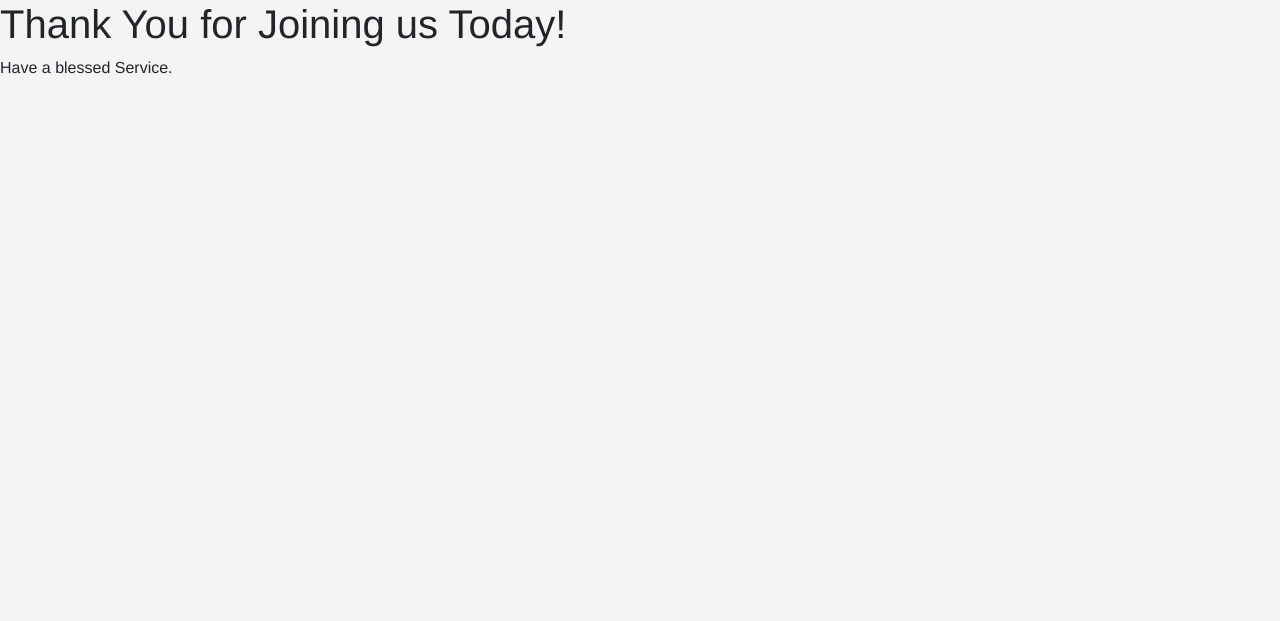
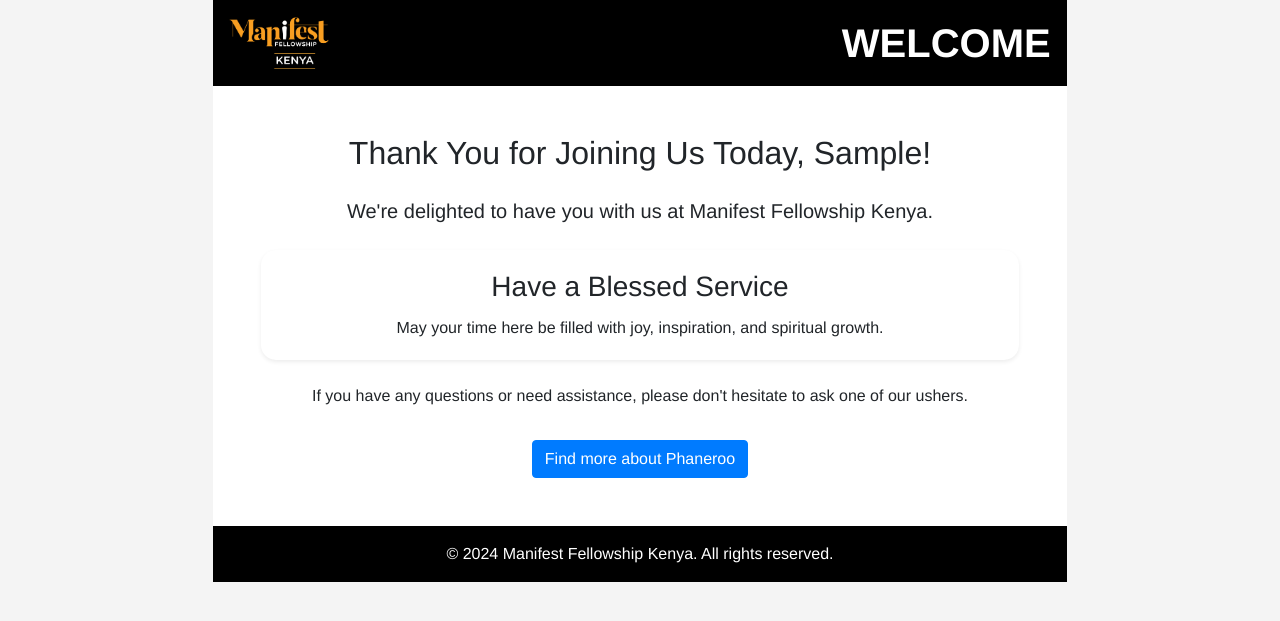
Before and after one commit to am-derrick/church_reg, a Django app: template templates/welcome.html in a window 1280 px wide. Shown: the top 621 px of the page. Run offline with Django 5.2, Linux system fonts and the light colour scheme; the template is opened without the code that fills it: most values are stand-ins (such as "Sample title", 1, 10 or a date in 2020).

Commit message:
feat: welcome page content added nd styled

```diff
--- a/templates/base.html
+++ b/templates/base.html
@@ -39,16 +39,24 @@
       .bg-black {
         background-color: black !important;
       }
+
+      .card {
+        border: none;
+        border-radius: 15px;
+    }
+    .btn-primary {
+        background-color: #007bff;
+        border-color: #007bff;
+    }
+    .btn-primary:hover {
+        background-color: #0056b3;
+        border-color: #0056b3;
+    }
     </style>
   </head>
   <body>
     <main>{% block content %}{% endblock %}</main>
 
-    <!-- <footer>
-      <p>&copy; 2024 Manifest Fellowship Kenya.</p>
-    </footer> -->
-
-    <!-- Optional JavaScript -->
     <!-- jQuery first, then Popper.js, then Bootstrap JS -->
     <script
       src="https://code.jquery.com/jquery-3.3.1.slim.min.js"
--- a/templates/registration.html
+++ b/templates/registration.html
@@ -149,7 +149,7 @@
             </div>
             <div class="bg-black text-white p-3 text-center">
                 <p class="mb-0">
-                    &copy; 2024 Manifest Fellowship Kenya. All rights reserved.
+                    &copy; {% now "Y" %} Manifest Fellowship Kenya. All rights reserved.
                 </p>
             </div>
         </div>
--- a/templates/welcome.html
+++ b/templates/welcome.html
@@ -1,8 +1,37 @@
 {% extends "base.html" %}
+{% load static %}
 
-{% block title %}Thank You{% endblock %}
+{% block title %}Welcome to Manifest Fellowship Kenya{% endblock %}
 
 {% block content %}
-<h1>Thank You for Joining us Today!</h1>
-<p>Have a blessed Service.</p>
+<div class="container-fluid p-0">
+    <div class="row no-gutters">
+        <div class="col-lg-8 offset-lg-2">
+            <!-- Header -->
+            <div class="bg-black text-white p-3 d-flex align-items-center justify-content-between">
+                <img src="{% static 'images/logo-01.png' %}" alt="Manifest Fellowship Kenya Logo" class="img-fluid" width="100">
+                <h1 class="font-weight-bold mb-0">WELCOME</h1>
+            </div>
+
+            <!-- Main Content -->
+            <div class="bg-white p-5 text-center">
+                <h2 class="mb-4">Thank You for Joining Us Today, {{ first_name }}!</h2>
+                <p class="lead mb-4">We're delighted to have you with us at Manifest Fellowship Kenya.</p>
+                <div class="card shadow-sm mb-4">
+                    <div class="card-body">
+                        <h3 class="card-title">Have a Blessed Service</h3>
+                        <p class="card-text">May your time here be filled with joy, inspiration, and spiritual growth.</p>
+                    </div>
+                </div>
+                <p>If you have any questions or need assistance, please don't hesitate to ask one of our ushers.</p>
+                <a href="https://phaneroo.org" class="btn btn-primary mt-3">Find more about Phaneroo</a>
+            </div>
+
+            <!-- Footer -->
+            <div class="bg-black text-white p-3 text-center">
+                <p class="mb-0">&copy; {% now "Y" %} Manifest Fellowship Kenya. All rights reserved.</p>
+            </div>
+        </div>
+    </div>
+</div>
 {% endblock %}
```
